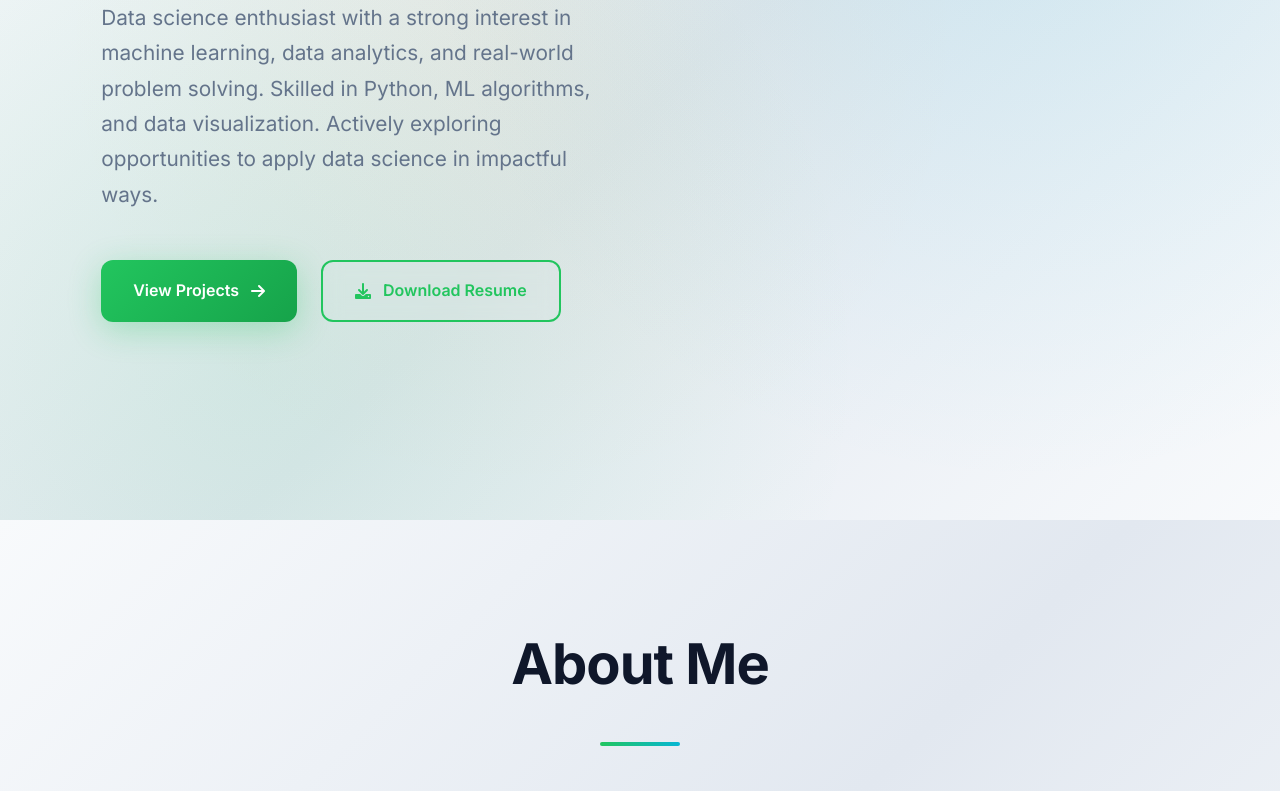
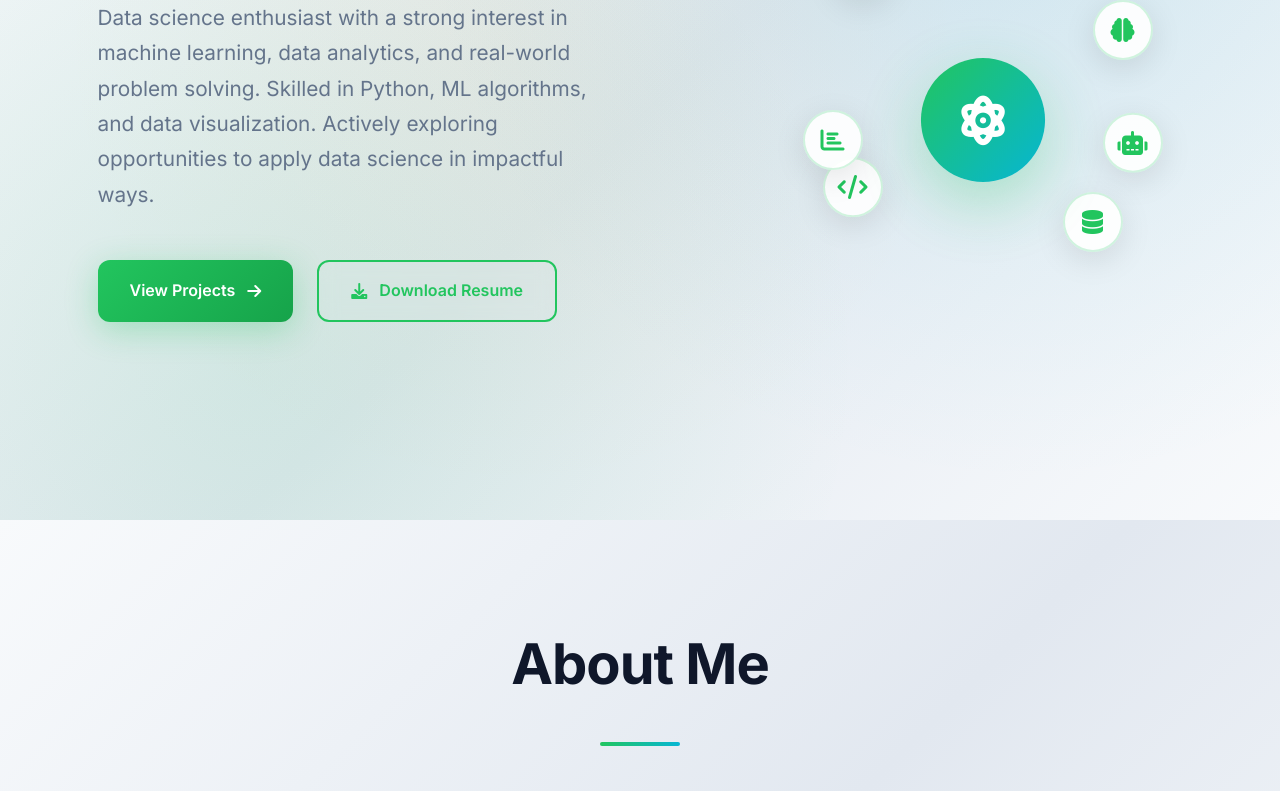
Before and after one commit to Vartika-S28/DigitalPortfolio, a plain HTML site: page index.html in a window 1280 px wide. Shown: the part 280-1071 px from the top of the page. Drawn offline with Linux system fonts and the light colour scheme.

Commit message:
updated changes

```diff
--- a/index.html
+++ b/index.html
@@ -4,7 +4,7 @@
     <meta charset="UTF-8">
     <meta name="viewport" content="width=device-width, initial-scale=1.0">
     <title>Vartika's Portfolio</title>
-    <link rel="stylesheet" href="styles.css">
+    <link rel="stylesheet" href="styles.css?v=3">
     <link href="https://fonts.googleapis.com/css2?family=Inter:wght@300;400;500;600;700&display=swap" rel="stylesheet">
     <link rel="stylesheet" href="https://cdnjs.cloudflare.com/ajax/libs/font-awesome/6.0.0/css/all.min.css">
 </head>
@@ -42,6 +42,33 @@
                         <i class="fas fa-download"></i>
                         Download Resume
                     </a>
+                </div>
+            </div>
+            <div class="hero-visual">
+                <div class="data-science-illustration">
+                    <div class="floating-elements">
+                        <div class="element chart">
+                            <i class="fas fa-chart-line"></i>
+                        </div>
+                        <div class="element brain">
+                            <i class="fas fa-brain"></i>
+                        </div>
+                        <div class="element code">
+                            <i class="fas fa-code"></i>
+                        </div>
+                        <div class="element database">
+                            <i class="fas fa-database"></i>
+                        </div>
+                        <div class="element graph">
+                            <i class="fas fa-chart-bar"></i>
+                        </div>
+                        <div class="element robot">
+                            <i class="fas fa-robot"></i>
+                        </div>
+                    </div>
+                    <div class="central-circle">
+                        <i class="fas fa-atom"></i>
+                    </div>
                 </div>
             </div>
         </div>
--- a/styles.css
+++ b/styles.css
@@ -244,6 +244,118 @@ body.loaded {
   justify-content: center;
   align-items: center;
   position: relative;
+}
+
+.data-science-illustration {
+  position: relative;
+  width: 400px;
+  height: 400px;
+  display: flex;
+  justify-content: center;
+  align-items: center;
+}
+
+.central-circle {
+  width: 120px;
+  height: 120px;
+  background: linear-gradient(135deg, #22c55e, #06b6d4);
+  border-radius: 50%;
+  display: flex;
+  justify-content: center;
+  align-items: center;
+  box-shadow: 0 20px 60px rgba(34, 197, 94, 0.3);
+  animation: pulse 3s ease-in-out infinite;
+  z-index: 10;
+}
+
+.central-circle i {
+  font-size: 3rem;
+  color: white;
+}
+
+.floating-elements {
+  position: absolute;
+  width: 100%;
+  height: 100%;
+}
+
+.element {
+  position: absolute;
+  width: 60px;
+  height: 60px;
+  background: rgba(255, 255, 255, 0.9);
+  border-radius: 50%;
+  display: flex;
+  justify-content: center;
+  align-items: center;
+  box-shadow: 0 8px 32px rgba(0, 0, 0, 0.1);
+  border: 2px solid rgba(34, 197, 94, 0.2);
+  animation: float 6s ease-in-out infinite;
+}
+
+.element i {
+  font-size: 1.5rem;
+  color: #22c55e;
+}
+
+.element.chart {
+  top: 20px;
+  left: 50px;
+  animation-delay: 0s;
+}
+
+.element.brain {
+  top: 80px;
+  right: 30px;
+  animation-delay: 1s;
+}
+
+.element.code {
+  bottom: 100px;
+  left: 40px;
+  animation-delay: 2s;
+}
+
+.element.database {
+  bottom: 60px;
+  right: 60px;
+  animation-delay: 3s;
+}
+
+.element.graph {
+  top: 50%;
+  left: 20px;
+  animation-delay: 4s;
+}
+
+.element.robot {
+  top: 50%;
+  right: 20px;
+  animation-delay: 5s;
+}
+
+@keyframes pulse {
+  0%, 100% {
+    transform: scale(1);
+  }
+  50% {
+    transform: scale(1.05);
+  }
+}
+
+@keyframes float {
+  0%, 100% {
+    transform: translateY(0px) rotate(0deg);
+  }
+  25% {
+    transform: translateY(-15px) rotate(5deg);
+  }
+  50% {
+    transform: translateY(-25px) rotate(0deg);
+  }
+  75% {
+    transform: translateY(-15px) rotate(-5deg);
+  }
 }
 
 .floating-card {
@@ -1202,6 +1314,29 @@ section {
     gap: 4rem;
   }
 
+  .data-science-illustration {
+    width: 300px;
+    height: 300px;
+  }
+
+  .central-circle {
+    width: 100px;
+    height: 100px;
+  }
+
+  .central-circle i {
+    font-size: 2.5rem;
+  }
+
+  .element {
+    width: 50px;
+    height: 50px;
+  }
+
+  .element i {
+    font-size: 1.2rem;
+  }
+
   .hero-content h1 {
     font-size: 3rem;
   }
```
